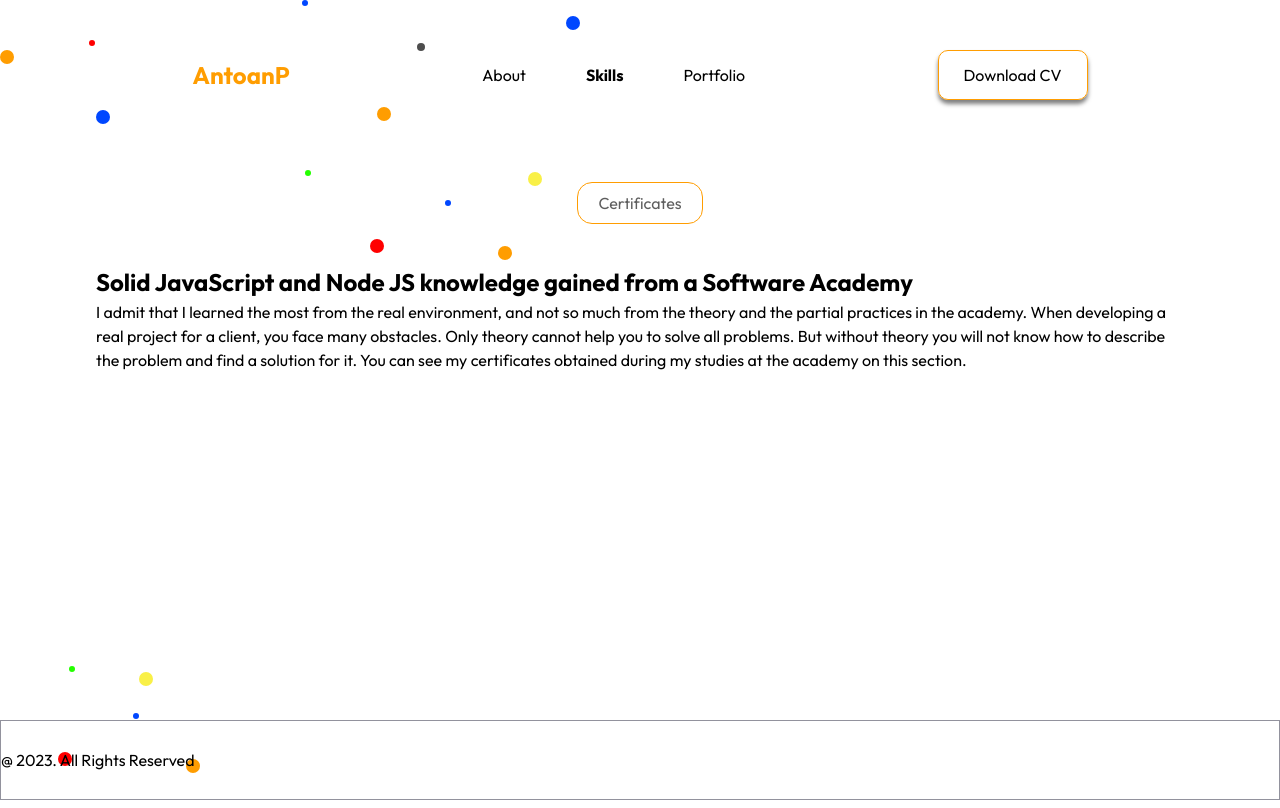
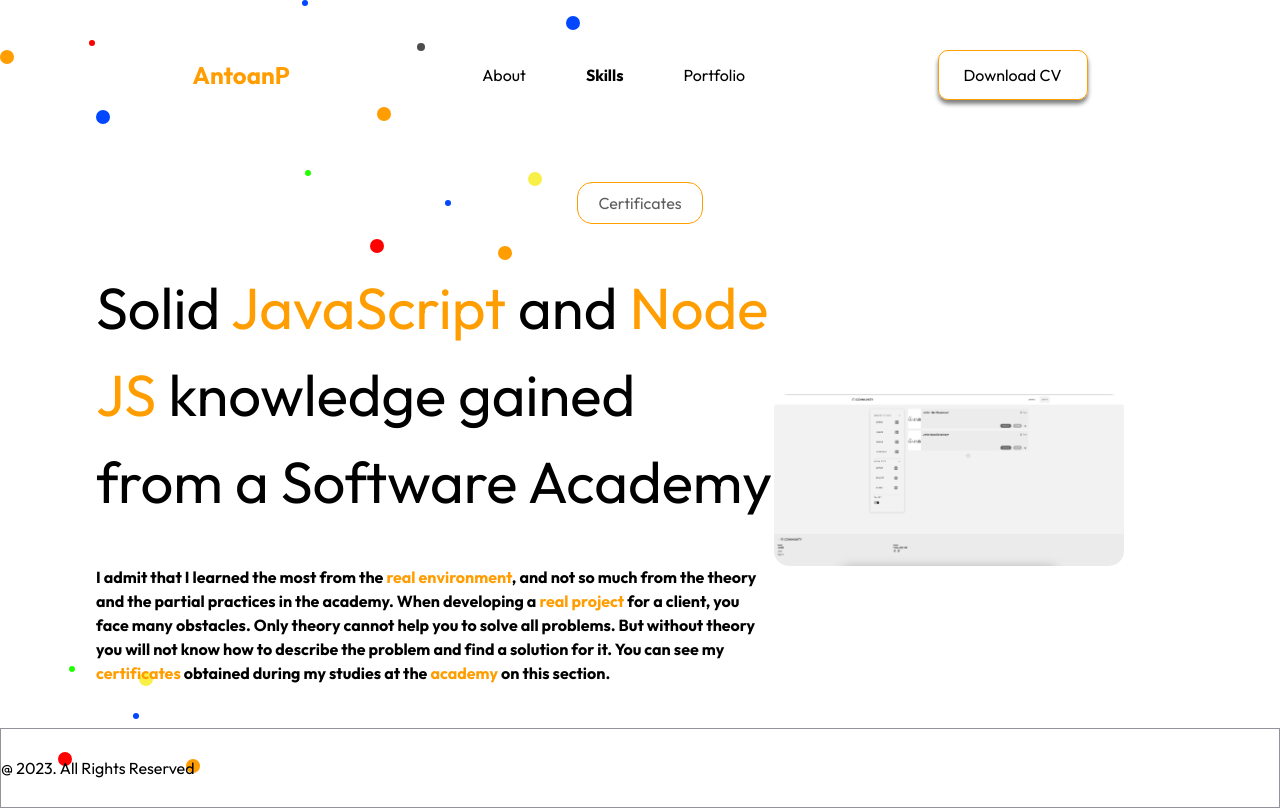
Before and after one commit to antoanparashkevov/antoanp-nextjs, a Next.js app: page /skills in a window 1280 px wide. Built offline with nearby package versions, Linux system fonts and the light colour scheme.

Commit message:
Styles for Certification section + ListWrapper for certificates

```diff
--- a/src/components/skills/CertificationSection.js
+++ b/src/components/skills/CertificationSection.js
@@ -1,24 +1,39 @@
 import styles from './CertificationSection.module.scss';
 
+import ITCommunity from '../../../public/images/itcommunity.png'
+
+//components
+import ListWrapper from "@/components/home/ListWrapper";
+
 const CertificationSection = () => {
+
+    const certificates = [
+        // TODO replace with real certificates
+        {
+            source: ITCommunity,
+            name: 'Google',
+            url: 'https://google.com'
+        }
+    ]
 
     return (
         <section className={ styles['certification_section'] }>
             <div className={ styles['certification_section_main_content'] }>
                 <h1 className={ styles['certification_section_title'] }>
-                    Solid JavaScript and Node JS knowledge gained from a Software Academy
+                    Solid <span>JavaScript</span> and <span>Node JS</span> knowledge gained from a Software Academy
                 </h1>
                 <p className={ styles['certification_section_desc'] }>
-                    I admit that I learned the most from the real environment, and not so much from the theory and the
+                    I admit that I learned the most from the <span>real environment</span>, and not so much from the
+                    theory and the
                     partial practices in the
-                    academy. When developing a real project for a client, you face many obstacles. Only theory cannot
+                    academy. When developing a <span>real project</span> for a client, you face many obstacles. Only theory cannot
                     help you to solve all problems. But without theory you will not know how to describe the problem and
-                    find a solution for it. You can see my certificates obtained during my studies at the academy on
+                    find a solution for it. You can see my <span>certificates</span> obtained during my studies at the <span>academy</span> on
                     this section.
                 </p>
             </div>
             <div className={ styles['certification_section_certifications_list'] }>
-
+                <ListWrapper listData={ certificates }/>
             </div>
         </section>
     )
--- a/src/components/skills/CertificationSection.module.scss
+++ b/src/components/skills/CertificationSection.module.scss
@@ -0,0 +1,32 @@
+@use '../../styles/mixins';
+@use '../../styles/variables';
+
+.certification_section {
+    @include mixins.flexbox;
+    justify-content: center;
+}
+
+//Main content START
+
+.certification_section_main_content {
+    @include mixins.flexItem;
+    flex-basis: 40%;
+}
+
+.certification_section_title {
+    font-size: variables.$h1-font-size;
+    font-weight: variables.$primary-font-weight;
+}
+
+.certification_section_desc {
+    font-weight: 700;
+    margin-top: 40px;
+    margin-bottom: 11px;
+}
+
+.certification_section_title > span,
+.certification_section_desc > span {
+    color: variables.$primary-orange-color;
+}
+
+//Main content END
```
